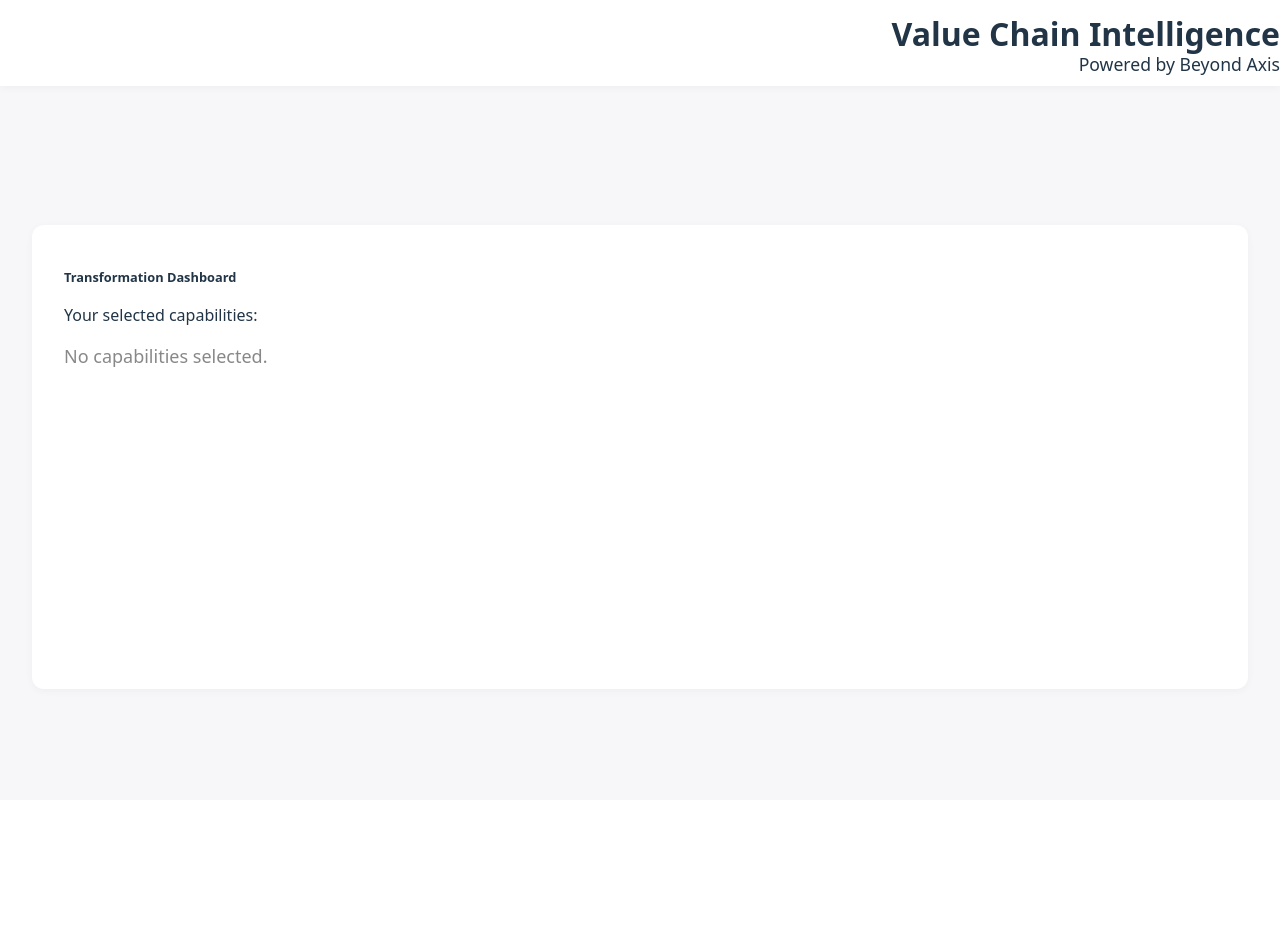
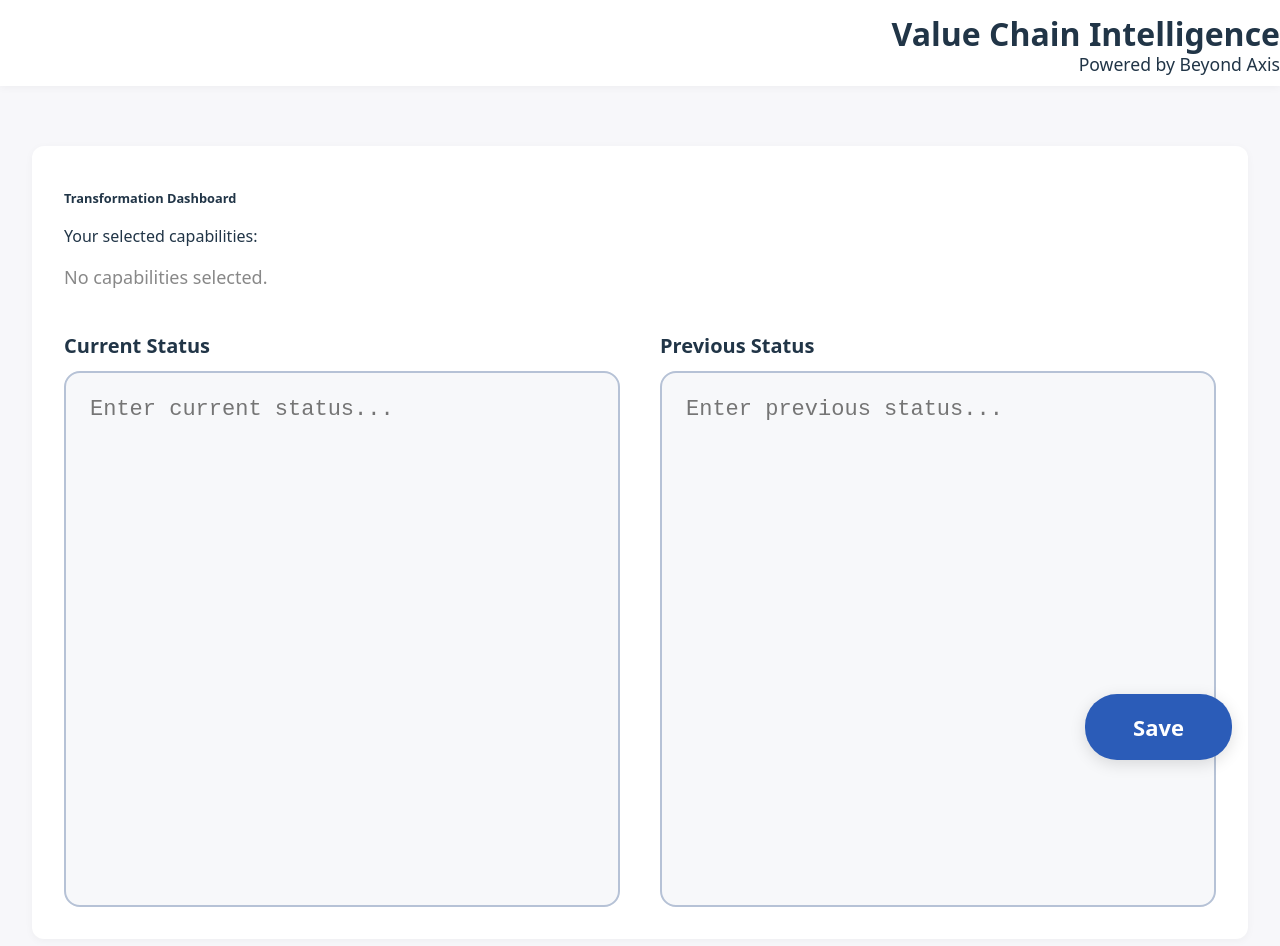
Before and after one commit to NitendraPanwar/ValueChainIntelligence, a React (Vite) app in the folder client/: page /transformation-dashboard in a window 1280 px wide. Shown: the top 946 px of the page. Before the commit the page ends 800 px from the top, so only its background shows below. Built offline with nearby package versions, Linux system fonts and the light colour scheme.

Commit message:
Text box addition

```diff
--- a/client/src/components/TransformationDashboard.jsx
+++ b/client/src/components/TransformationDashboard.jsx
@@ -62,6 +62,27 @@ function TransformationDashboard() {
           Powered by Beyond Axis
         </h2>
       </div>
+      {/* Floating Save Button */}
+      <button
+        style={{
+          position: 'fixed',
+          bottom: 40,
+          right: 48,
+          padding: '18px 48px',
+          borderRadius: 32,
+          background: '#2b5cb8',
+          color: '#fff',
+          fontWeight: 700,
+          border: 'none',
+          fontSize: 22,
+          cursor: 'pointer',
+          boxShadow: '0 4px 16px rgba(0,0,0,0.13)',
+          zIndex: 2000
+        }}
+        onClick={() => { /* TODO: Implement save logic for status fields */ }}
+      >
+        Save
+      </button>
       <div style={{ height: 90 }} />
       <div style={{
         background: '#fff',
@@ -231,6 +252,47 @@ function TransformationDashboard() {
             })
           )}
         </div>
+        {/* Add Current Status and Previous Status text boxes at the bottom */}
+        <div style={{ marginTop: 40, display: 'flex', gap: 40, justifyContent: 'center' }}>
+          <div style={{ display: 'flex', flexDirection: 'column', width: '45vw', height: '45vw', maxWidth: 700, maxHeight: 700 }}>
+            <label htmlFor="current-status" style={{ fontWeight: 600, marginBottom: 10, fontSize: 20 }}>Current Status</label>
+            <textarea
+              id="current-status"
+              style={{
+                width: '100%',
+                height: '100%',
+                resize: 'none',
+                padding: 24,
+                borderRadius: 16,
+                border: '2px solid #b6c2d6',
+                fontSize: 22,
+                boxSizing: 'border-box',
+                background: '#f7f8fa',
+                fontWeight: 500
+              }}
+              placeholder="Enter current status..."
+            />
+          </div>
+          <div style={{ display: 'flex', flexDirection: 'column', width: '45vw', height: '45vw', maxWidth: 700, maxHeight: 700 }}>
+            <label htmlFor="previous-status" style={{ fontWeight: 600, marginBottom: 10, fontSize: 20 }}>Previous Status</label>
+            <textarea
+              id="previous-status"
+              style={{
+                width: '100%',
+                height: '100%',
+                resize: 'none',
+                padding: 24,
+                borderRadius: 16,
+                border: '2px solid #b6c2d6',
+                fontSize: 22,
+                boxSizing: 'border-box',
+                background: '#f7f8fa',
+                fontWeight: 500
+              }}
+              placeholder="Enter previous status..."
+            />
+          </div>
+        </div>
       </div>
     </div>
   );
```
